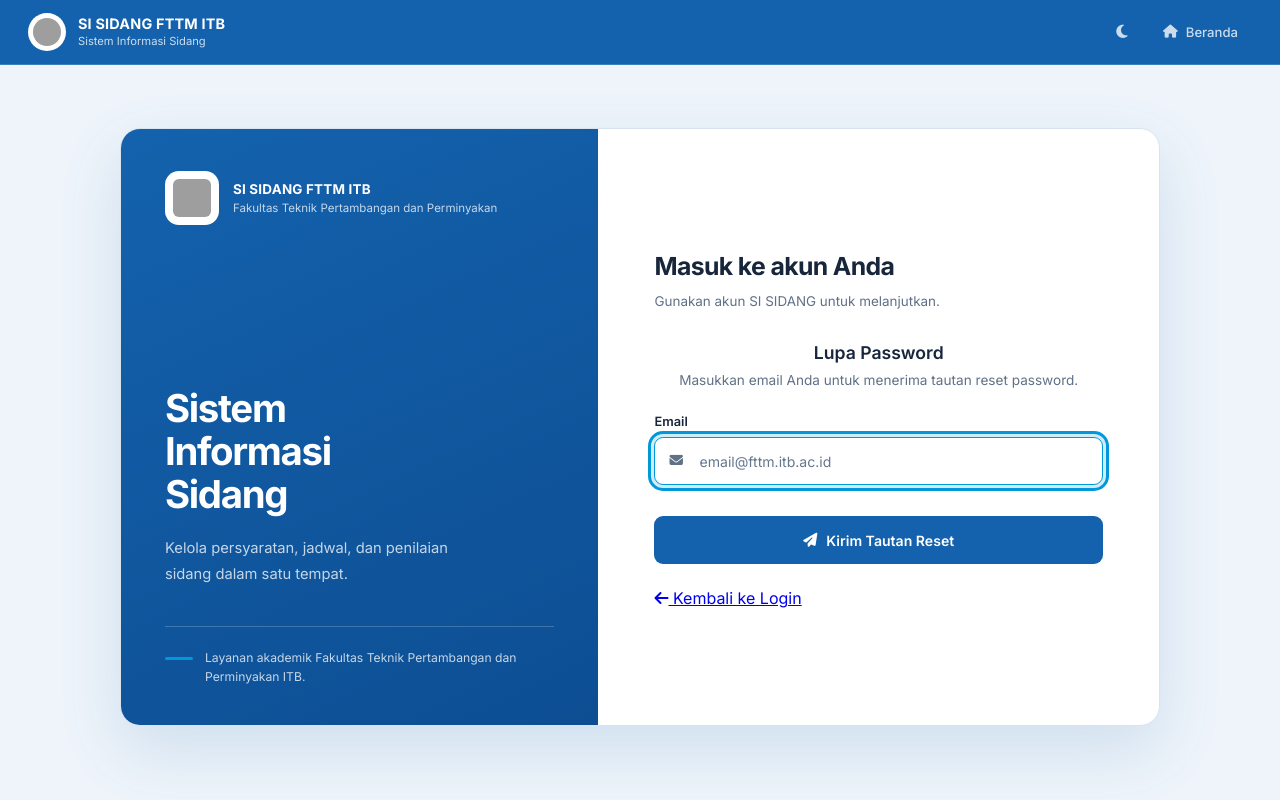
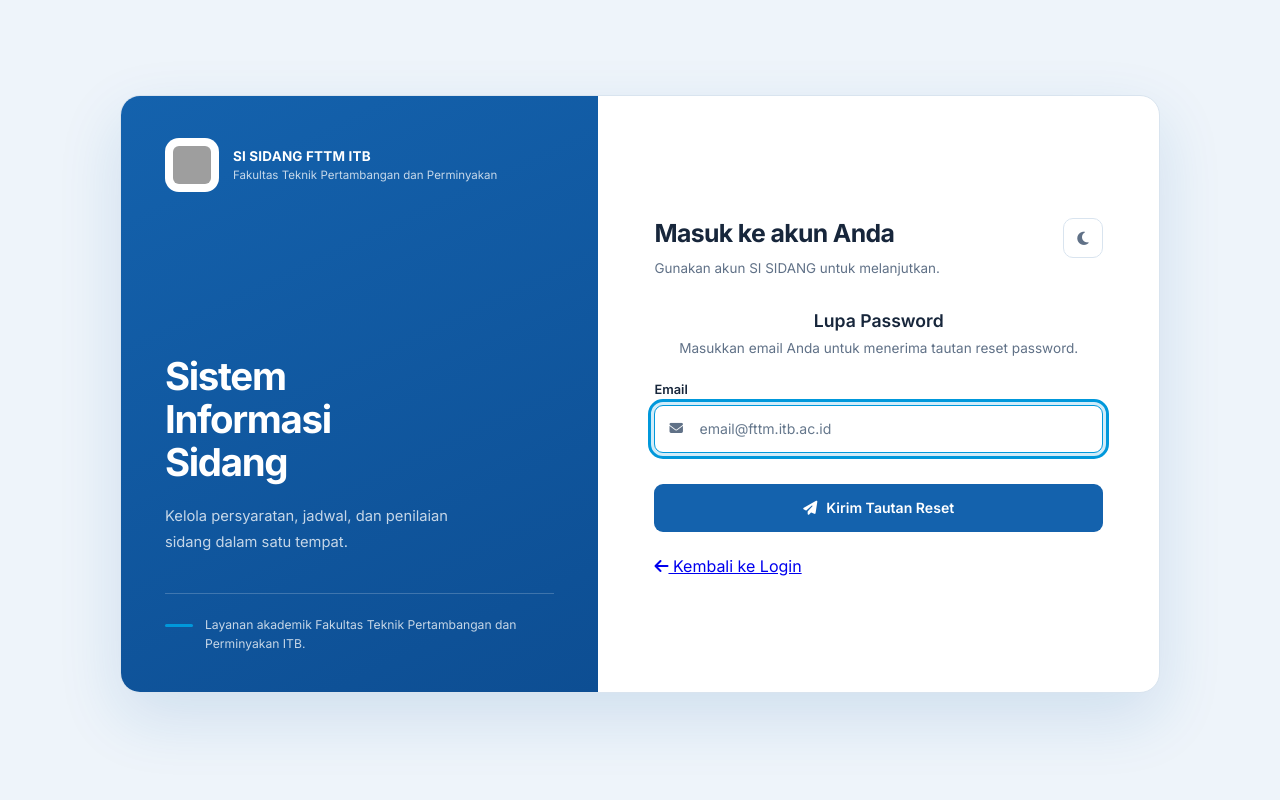
Before and after one commit to sisukiyayona-ui/SI-SIDANG-FTTM-ITB, a Laravel app: page /forgot-password in a window 1280 px wide. Run offline with Laravel 12, Linux system fonts and the light colour scheme; grey boxes are pictures that could not be loaded.

Commit message:
refactor(auth layout): remove navigation elements and styles, introduce theme toggle button, and enhance login form layout for improved user experience

```diff
--- a/resources/views/layouts/auth.blade.php
+++ b/resources/views/layouts/auth.blade.php
@@ -32,11 +32,6 @@
             --button-bg: #1462ad;
             --button-hover: #0d4e93;
             --focus-ring: rgba(0, 152, 219, 0.18);
-            --nav-bg: #1462ad;
-            --nav-border: rgba(255, 255, 255, 0.18);
-            --nav-text: rgba(255, 255, 255, 0.78);
-            --nav-text-strong: #ffffff;
-            --nav-hover: rgba(255, 255, 255, 0.12);
             --panel-from: #1462ad;
             --panel-to: #0d4e93;
             --panel-text: #ffffff;
@@ -59,11 +54,6 @@
             --button-bg: #1676b8;
             --button-hover: #0f659e;
             --focus-ring: rgba(56, 189, 248, 0.2);
-            --nav-bg: #13243e;
-            --nav-border: rgba(148, 163, 184, 0.14);
-            --nav-text: rgba(226, 232, 240, 0.72);
-            --nav-text-strong: #f8fafc;
-            --nav-hover: rgba(148, 163, 184, 0.12);
             --panel-from: #13243e;
             --panel-to: #0b1424;
             --panel-text: #f8fafc;
@@ -89,96 +79,6 @@
         input:focus-visible {
             outline: 3px solid var(--accent);
             outline-offset: 3px;
-        }
-
-        .top-nav {
-            flex: 0 0 auto;
-            background: var(--nav-bg);
-            border-bottom: 1px solid var(--nav-border);
-        }
-
-        .nav-inner {
-            max-width: 1280px;
-            margin: 0 auto;
-            padding: 0 28px;
-            min-height: 64px;
-            display: flex;
-            align-items: center;
-            justify-content: space-between;
-            gap: 20px;
-        }
-
-        .nav-brand {
-            display: inline-flex;
-            align-items: center;
-            gap: 12px;
-            color: inherit;
-            text-decoration: none;
-        }
-
-        .nav-brand-logo {
-            width: 38px;
-            height: 38px;
-            flex: 0 0 auto;
-            background: #ffffff;
-            border-radius: 50%;
-            padding: 5px;
-        }
-
-        .nav-brand-text {
-            display: flex;
-            flex-direction: column;
-            gap: 3px;
-        }
-
-        .nav-brand-name {
-            font-size: 0.9rem;
-            font-weight: 700;
-            color: var(--nav-text-strong);
-            letter-spacing: 0.2px;
-            line-height: 1.15;
-        }
-
-        .nav-brand-sub {
-            font-size: 0.7rem;
-            font-weight: 400;
-            color: var(--nav-text);
-            line-height: 1.15;
-        }
-
-        .nav-actions {
-            display: flex;
-            align-items: center;
-            gap: 8px;
-        }
-
-        .btn-nav {
-            min-height: 38px;
-            padding: 8px 13px;
-            border: 1px solid transparent;
-            border-radius: 8px;
-            background: transparent;
-            color: var(--nav-text);
-            font-size: 0.82rem;
-            font-weight: 500;
-            text-decoration: none;
-            cursor: pointer;
-            display: inline-flex;
-            align-items: center;
-            justify-content: center;
-            gap: 8px;
-            transition: color 0.2s ease, background-color 0.2s ease, border-color 0.2s ease;
-        }
-
-        .btn-nav:hover {
-            background: var(--nav-hover);
-            color: var(--nav-text-strong);
-        }
-
-        .btn-nav-theme {
-            width: 38px;
-            padding: 0;
-            font-size: 0.95rem;
         }
 
         .login-wrapper {
@@ -288,6 +188,33 @@
 
         .login-form-head {
             margin-bottom: 30px;
+            display: flex;
+            align-items: flex-start;
+            justify-content: space-between;
+            gap: 18px;
+        }
+
+        .login-form-head-copy { min-width: 0; }
+
+        .theme-toggle {
+            width: 40px;
+            height: 40px;
+            flex: 0 0 auto;
+            display: grid;
+            place-items: center;
+            background: var(--surface);
+            border: 1px solid var(--border);
+            border-radius: 10px;
+            color: var(--muted);
+            font-size: 0.95rem;
+            cursor: pointer;
+            transition: color 0.2s ease, background-color 0.2s ease, border-color 0.2s ease;
+        }
+
+        .theme-toggle:hover {
+            background: var(--page-bg);
+            border-color: var(--accent);
+            color: var(--text);
         }
 
         .login-form-head h2 {
@@ -569,14 +496,6 @@
         }
 
         @media (max-width: 560px) {
-            .nav-inner { min-height: 60px; padding: 0 16px; gap: 10px; }
-            .nav-brand { gap: 9px; }
-            .nav-brand-logo { width: 34px; height: 34px; }
-            .nav-brand-name { font-size: 0.78rem; }
-            .nav-brand-sub { font-size: 0.62rem; }
-            .nav-actions { gap: 2px; }
-            .btn-nav { padding: 8px 10px; }
-            .btn-nav-home span { display: none; }
             .login-wrapper { padding: 20px 14px 28px; }
             .login-box { border-radius: 16px; }
             .login-panel {
@@ -595,7 +514,6 @@
         }
 
         @media (max-width: 360px) {
-            .nav-brand-sub { display: none; }
             .login-panel, .login-content { padding-left: 20px; padding-right: 20px; }
             .remember-row { align-items: flex-start; flex-direction: column; gap: 12px; }
         }
@@ -610,26 +528,6 @@
     </style>
 </head>
 <body>
-    <nav class="top-nav" aria-label="Navigasi utama">
-        <div class="nav-inner">
-            <a href="{{ url('/') }}" class="nav-brand">
-                <img src="{{ asset('images/itb-logo.svg') }}" alt="Logo ITB" class="nav-brand-logo">
-                <div class="nav-brand-text">
-                    <span class="nav-brand-name">SI SIDANG FTTM ITB</span>
-                    <span class="nav-brand-sub">Sistem Informasi Sidang</span>
-                </div>
-            </a>
-            <div class="nav-actions">
-                <button type="button" class="btn-nav btn-nav-theme" id="darkModeToggle" onclick="toggleDarkMode()" title="Ganti tema" aria-label="Ganti tema">
-                    <i class="fas fa-moon" id="darkModeIcon" aria-hidden="true"></i>
-                </button>
-                <a href="{{ url('/') }}" class="btn-nav btn-nav-home">
-                    <i class="fas fa-home" aria-hidden="true"></i><span>Beranda</span>
-                </a>
-            </div>
-        </div>
-    </nav>
-
     <main class="login-wrapper">
         <div class="login-box">
             <section class="login-panel" aria-labelledby="loginTitle">
@@ -651,8 +549,13 @@
 
             <section class="login-content" aria-label="Formulir masuk">
                 <div class="login-form-head">
-                    <h2>Masuk ke akun Anda</h2>
-                    <p>Gunakan akun SI SIDANG untuk melanjutkan.</p>
+                    <div class="login-form-head-copy">
+                        <h2>Masuk ke akun Anda</h2>
+                        <p>Gunakan akun SI SIDANG untuk melanjutkan.</p>
+                    </div>
+                    <button type="button" class="theme-toggle" id="darkModeToggle" onclick="toggleDarkMode()" title="Ganti tema" aria-label="Ganti tema">
+                        <i class="fas fa-moon" id="darkModeIcon" aria-hidden="true"></i>
+                    </button>
                 </div>
                 @yield('auth-content')
             </section>
```
